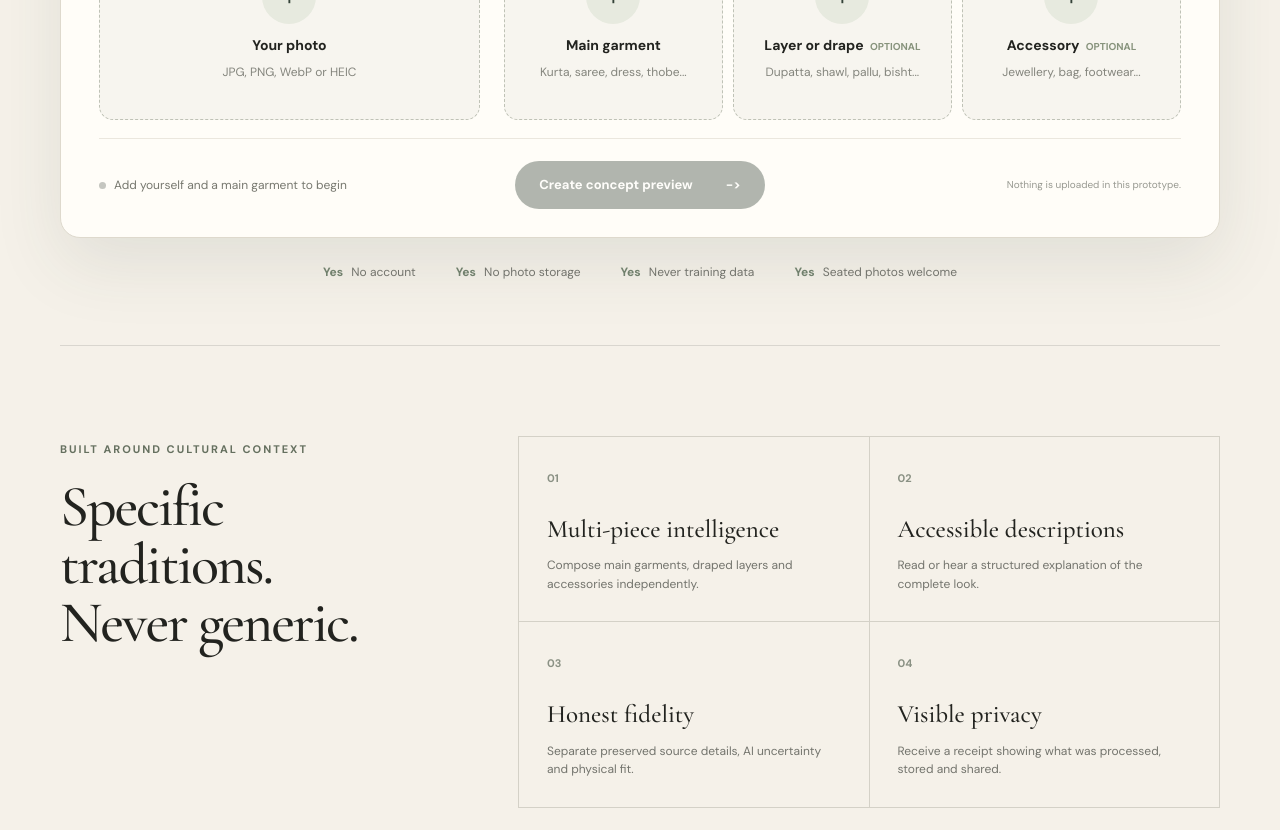
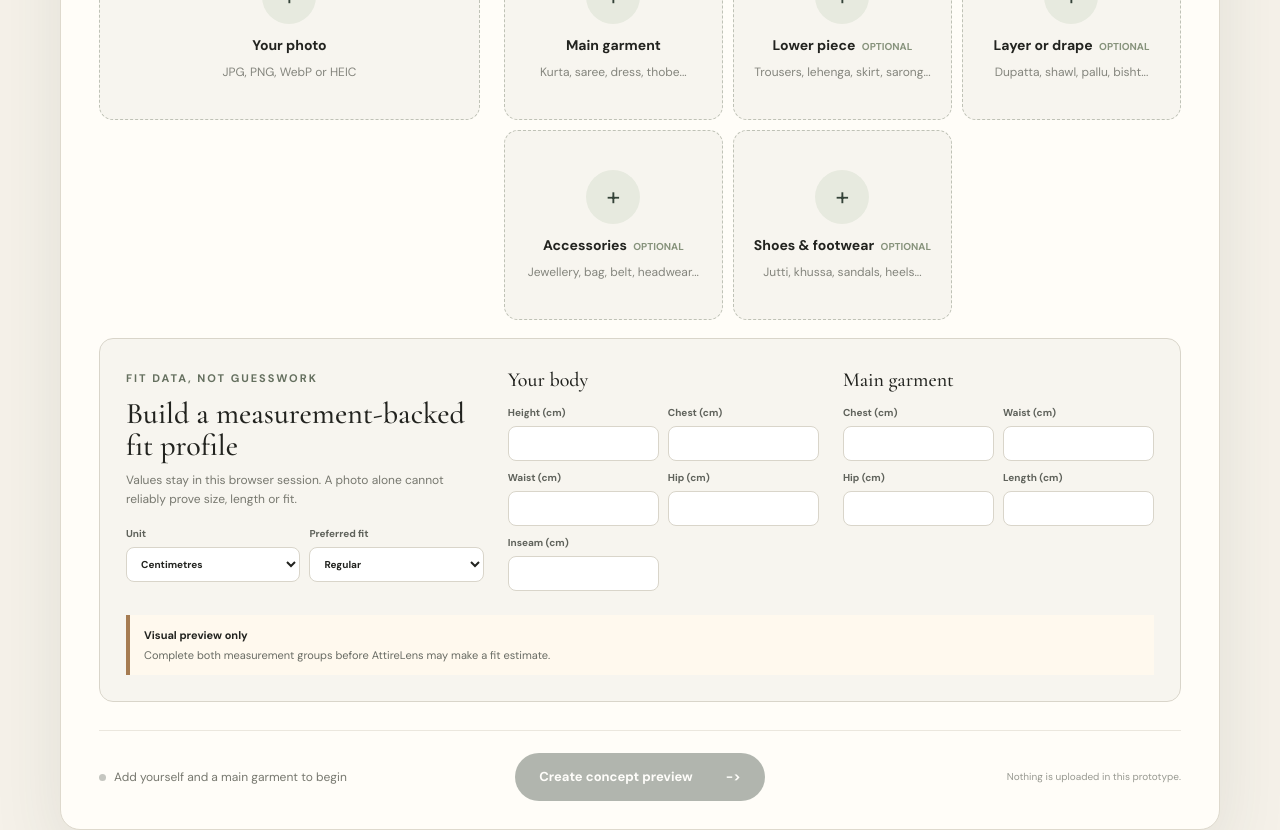
Before and after one commit to hanshal18hub-sketch/AttireLens, a Next.js app: page / in a window 1280 px wide. Shown: the part 840-1670 px from the top of the page. Built offline with nearby package versions, Linux system fonts and the light colour scheme.

Commit message:
Add measurement-backed mix and match studio

```diff
--- a/app/globals.css
+++ b/app/globals.css
@@ -66,6 +66,17 @@ h1 em { color:#71806d; font-weight:500; }
 .choice.active { background:var(--deep); color:white; border-color:var(--deep); }
 .composition-grid { display:grid; grid-template-columns:.72fr 1.28fr; gap:24px; padding:30px 38px 18px; }
 .piece-grid { display:grid; grid-template-columns:repeat(3,1fr); gap:10px; }
+.fit-studio { margin:0 38px 28px; padding:26px; border:1px solid var(--line); border-radius:14px; background:#f7f5ef; display:grid; grid-template-columns:1.15fr 1fr 1fr; gap:24px; }
+.fit-intro h2 { font-family:var(--font-display),serif; font-size:30px; line-height:1.05; margin:9px 0 10px; }
+.fit-intro p { color:var(--muted); font-size:12px; line-height:1.55; margin:0 0 18px; }
+.fit-options { display:grid; grid-template-columns:1fr 1fr; gap:9px; }
+.fit-options label, .measurement-grid label { display:flex; flex-direction:column; gap:6px; color:#5f625b; font-size:10px; font-weight:700; }
+.fit-options select, .measurement-grid input { width:100%; border:1px solid var(--line); border-radius:8px; background:white; color:var(--ink); padding:9px 10px; }
+.measurement-group h3 { font-family:var(--font-display),serif; font-size:20px; margin:0 0 10px; }
+.measurement-grid { display:grid; grid-template-columns:1fr 1fr; gap:9px; }
+.fit-readiness { grid-column:1/-1; border-left:4px solid #a67c52; background:#fff9ee; padding:12px 14px; display:flex; flex-direction:column; gap:3px; font-size:11px; color:#686b63; }
+.fit-readiness.complete { border-left-color:#668064; background:#edf3eb; }
+.fit-readiness b { color:var(--ink); }
 .action-panel.wide { margin:0 38px 28px; }
 .trust-row { display:flex; justify-content:center; gap:40px; margin:25px 0 0; color:#72736c; font-size:12px; }
 .trust-row b { color:#71806d; margin-right:5px; }
@@ -88,13 +99,17 @@ h1 em { color:#71806d; font-weight:500; }
 .check-list span { text-align:right; color:#777b73; }.check-list .good { color:#426044; font-weight:700; }
 .delete-button { border:1px solid #a56b62; background:#fff9f7; color:#7b3f37; border-radius:99px; padding:10px 15px; cursor:pointer; font-size:11px; font-weight:700; }
 .concept-canvas { min-height:400px; position:relative; overflow:hidden; background:#dedbd3; border-radius:14px; }
-.person-image { width:100%; height:100%; position:absolute; object-fit:cover; }
+.person-image { width:100%; height:100%; position:absolute; object-fit:cover; transition:transform .25s ease; }
 .garment-inset { width:130px; position:absolute; right:14px; top:14px; padding:6px; border-radius:9px; background:rgba(255,255,255,.9); box-shadow:0 8px 30px rgba(0,0,0,.18); }
 .garment-inset img { width:100%; aspect-ratio:1/1.2; object-fit:cover; border-radius:5px; }
 .piece-stack { position:absolute; right:14px; top:14px; display:flex; flex-direction:column; gap:7px; }
 .piece-stack img { width:92px; height:100px; object-fit:cover; border:5px solid rgba(255,255,255,.92); border-radius:8px; box-shadow:0 6px 20px rgba(0,0,0,.16); }
 .garment-inset span, .concept-label { display:block; font-size:9px; text-transform:uppercase; letter-spacing:.1em; text-align:center; padding:5px 0 1px; }
 .concept-label { position:absolute; left:14px; bottom:14px; color:white; background:rgba(30,35,30,.7); border-radius:99px; padding:7px 10px; }
+.rotation-controls { position:absolute; right:14px; bottom:14px; display:flex; align-items:center; gap:7px; padding:5px; border-radius:99px; background:rgba(255,253,248,.94); box-shadow:0 5px 20px rgba(0,0,0,.16); }
+.rotation-controls button { width:34px; height:34px; border:1px solid var(--line); border-radius:50%; background:white; color:var(--deep); cursor:pointer; font-size:20px; line-height:1; }
+.rotation-controls span { min-width:32px; text-align:center; color:var(--ink); font-size:10px; font-weight:800; }
+.rotation-note { grid-column:2; margin:-34px 0 0 !important; font-size:10px !important; color:#73766e !important; }
 .how { padding:90px 0; border-top:1px solid rgba(34,35,31,.13); display:grid; grid-template-columns:.7fr 1.3fr; gap:80px; }
 .how h2 { font-size:58px; margin-top:18px; }
 .feature-grid { display:grid; grid-template-columns:1fr 1fr; gap:1px; background:#d4d1c7; border:1px solid #d4d1c7; }
@@ -105,7 +120,7 @@ footer { min-height:130px; display:flex; align-items:center; justify-content:spa
 .privacy-modal { position:relative; width:min(600px,100%); max-height:90vh; overflow:auto; background:var(--paper); border-radius:18px; padding:42px; box-shadow:0 25px 80px rgba(0,0,0,.25); }
 .privacy-modal h2 { font-size:48px; }.privacy-modal p, .privacy-modal li { color:#696b64; line-height:1.6; font-size:13px; }.privacy-modal ul { padding-left:18px; margin:22px 0 28px; }.privacy-modal li { margin-bottom:10px; }.modal-close { position:absolute; right:18px; top:14px; border:0; background:none; font-size:26px; cursor:pointer; color:#777; }
 @media (max-width:760px) {
-  .shell { width:min(100% - 24px, 1160px); }.nav { height:70px; }.nav-links { display:none; }.private-badge { font-size:10px; } .hero { padding-top:50px; } h1 { font-size:57px; }.hero-copy { font-size:14px; }.mode-tabs button { min-width:0; width:50%; padding-inline:10px; font-size:12px; }.context-row,.composition-grid { grid-template-columns:1fr; padding-inline:18px; }.piece-grid { grid-template-columns:1fr; }.action-panel.wide { margin-inline:18px; grid-template-columns:1fr; gap:14px; text-align:center; }.action-panel small { justify-self:center; }.status { order:-1; }.result { grid-template-columns:1fr; padding:25px 18px; }.concept-canvas { min-height:410px; order:-1; }.audit-grid { grid-template-columns:1fr; }.trust-row { flex-wrap:wrap; gap:10px 20px; }.how { grid-template-columns:1fr; gap:30px; padding:65px 0; }.how h2 { font-size:48px; }.feature-grid { grid-template-columns:1fr; } footer { padding:30px 0; flex-direction:column; gap:15px; text-align:center; }.privacy-modal { padding:38px 24px 28px; }.privacy-modal h2 { font-size:40px; }
+  .shell { width:min(100% - 24px, 1160px); }.nav { height:70px; }.nav-links { display:none; }.private-badge { font-size:10px; } .hero { padding-top:50px; } h1 { font-size:57px; }.hero-copy { font-size:14px; }.mode-tabs button { min-width:0; width:50%; padding-inline:10px; font-size:12px; }.context-row,.composition-grid { grid-template-columns:1fr; padding-inline:18px; }.piece-grid { grid-template-columns:1fr; }.fit-studio { margin-inline:18px; padding:20px; grid-template-columns:1fr; }.fit-readiness { grid-column:auto; }.action-panel.wide { margin-inline:18px; grid-template-columns:1fr; gap:14px; text-align:center; }.action-panel small { justify-self:center; }.status { order:-1; }.result { grid-template-columns:1fr; padding:25px 18px; }.concept-canvas { min-height:410px; order:-1; }.rotation-note { grid-column:1; margin:0 !important; }.audit-grid { grid-template-columns:1fr; }.trust-row { flex-wrap:wrap; gap:10px 20px; }.how { grid-template-columns:1fr; gap:30px; padding:65px 0; }.how h2 { font-size:48px; }.feature-grid { grid-template-columns:1fr; } footer { padding:30px 0; flex-direction:column; gap:15px; text-align:center; }.privacy-modal { padding:38px 24px 28px; }.privacy-modal h2 { font-size:40px; }
 }
 @media (prefers-reduced-motion: reduce) { *,*::before,*::after { animation-duration:.01ms !important; animation-iteration-count:1 !important; scroll-behavior:auto !important; transition-duration:.01ms !important; } }
 @media (forced-colors: active) { .choice.active,.primary-button,.step-label b { border:2px solid ButtonText; } }
--- a/app/page.tsx
+++ b/app/page.tsx
@@ -4,6 +4,11 @@ import { ChangeEvent, useEffect, useMemo, useState } from "react";
 
 type Preview = { url: string; name: string } | null;
 type Stage = "idle" | "ready" | "preview";
+type Measurements = { height: string; chest: string; waist: string; hip: string; inseam: string };
+type GarmentMeasurements = { chest: string; waist: string; hip: string; length: string };
+
+const emptyBody: Measurements = { height: "", chest: "", waist: "", hip: "", inseam: "" };
+const emptyGarment: GarmentMeasurements = { chest: "", waist: "", hip: "", length: "" };
 
 const regions = [
   "South Asia",
@@ -72,8 +77,15 @@ export default function Home() {
   const [mode, setMode] = useState<"online" | "store">("online");
   const [personFile, setPersonFile] = useState<File | null>(null);
   const [mainFile, setMainFile] = useState<File | null>(null);
+  const [bottomFile, setBottomFile] = useState<File | null>(null);
   const [layerFile, setLayerFile] = useState<File | null>(null);
   const [accessoryFile, setAccessoryFile] = useState<File | null>(null);
+  const [footwearFile, setFootwearFile] = useState<File | null>(null);
+  const [body, setBody] = useState<Measurements>(emptyBody);
+  const [garment, setGarment] = useState<GarmentMeasurements>(emptyGarment);
+  const [unit, setUnit] = useState<"cm" | "in">("cm");
+  const [preferredFit, setPreferredFit] = useState("Regular");
+  const [rotation, setRotation] = useState(0);
   const [region, setRegion] = useState(regions[0]);
   const [drape, setDrape] = useState(drapeChoices[0]);
   const [stage, setStage] = useState<Stage>("idle");
@@ -82,9 +94,14 @@ export default function Home() {
 
   const person = usePreview(personFile);
   const main = usePreview(mainFile);
+  const bottom = usePreview(bottomFile);
   const layer = usePreview(layerFile);
   const accessory = usePreview(accessoryFile);
+  const footwear = usePreview(footwearFile);
   const canPreview = Boolean(person && main);
+  const bodyFieldsComplete = Object.values(body).every(Boolean);
+  const garmentFieldsComplete = Object.values(garment).every(Boolean);
+  const fitDataComplete = bodyFieldsComplete && garmentFieldsComplete;
 
   useEffect(() => setStage(canPreview ? "ready" : "idle"), [canPreview]);
   useEffect(() => {
@@ -95,14 +112,30 @@ export default function Home() {
   }, [privacyOpen]);
 
   const description = useMemo(() => {
-    const pieces = [main && "main garment", layer && "draped or outer layer", accessory && "accessory"].filter(Boolean).join(", ");
-    return `A concept look in the ${region} context using ${pieces || "a main garment"}. Draping preference: ${drape}. The prototype preserves your uploaded source images locally but does not yet infer colour, embroidery, fabric behaviour or physical fit.`;
-  }, [region, drape, main, layer, accessory]);
+    const pieces = [main && "main garment", bottom && "lower piece", layer && "draped or outer layer", accessory && "accessory", footwear && "footwear"].filter(Boolean).join(", ");
+    const fitNote = fitDataComplete
+      ? `Body and garment measurements are present in ${unit} for a future ${preferredFit.toLowerCase()}-fit comparison; fabric stretch and construction still require verification.`
+      : "Physical fit is not estimated because body and garment measurements are incomplete.";
+    return `A concept look in the ${region} context using ${pieces || "a main garment"}. Draping preference: ${drape}. ${fitNote}`;
+  }, [region, drape, main, bottom, layer, accessory, footwear, fitDataComplete, unit, preferredFit]);
 
   function clearSession() {
     speechSynthesis?.cancel();
-    setPersonFile(null); setMainFile(null); setLayerFile(null); setAccessoryFile(null);
+    setPersonFile(null); setMainFile(null); setBottomFile(null); setLayerFile(null); setAccessoryFile(null); setFootwearFile(null);
+    setBody(emptyBody); setGarment(emptyGarment); setRotation(0);
     setStage("idle"); setShareMessage("");
+  }
+
+  function updateBody(field: keyof Measurements, value: string) {
+    setBody((current) => ({ ...current, [field]: value }));
+  }
+
+  function updateGarment(field: keyof GarmentMeasurements, value: string) {
+    setGarment((current) => ({ ...current, [field]: value }));
+  }
+
+  function rotateBy(degrees: number) {
+    setRotation((current) => (current + degrees + 360) % 360);
   }
 
   function speakDescription() {
@@ -149,14 +182,44 @@ export default function Home() {
               <UploadCard id="person-photo" title="Your photo" hint="JPG, PNG, WebP or HEIC" file={person} onChange={setPersonFile} />
             </section>
             <section className="pieces-panel" aria-labelledby="pieces-title">
-              <div className="step-label"><b>2</b><span><strong id="pieces-title">Build the complete look</strong>Add each piece separately for better control.</span></div>
+              <div className="step-label"><b>2</b><span><strong id="pieces-title">Free mix-and-match space</strong>Add, remove and replace each category independently.</span></div>
               <div className="piece-grid">
                 <UploadCard id="main-garment" title={mode === "online" ? "Main garment" : "Photograph main piece"} hint="Kurta, saree, dress, thobe..." file={main} onChange={setMainFile} />
+                <UploadCard id="lower-piece" title="Lower piece" hint="Trousers, lehenga, skirt, sarong..." file={bottom} onChange={setBottomFile} optional />
                 <UploadCard id="outer-layer" title="Layer or drape" hint="Dupatta, shawl, pallu, bisht..." file={layer} onChange={setLayerFile} optional />
-                <UploadCard id="accessory" title="Accessory" hint="Jewellery, bag, footwear..." file={accessory} onChange={setAccessoryFile} optional />
+                <UploadCard id="accessory" title="Accessories" hint="Jewellery, bag, belt, headwear..." file={accessory} onChange={setAccessoryFile} optional />
+                <UploadCard id="footwear" title="Shoes & footwear" hint="Jutti, khussa, sandals, heels..." file={footwear} onChange={setFootwearFile} optional />
               </div>
             </section>
           </div>
+
+          <section className="fit-studio" aria-labelledby="fit-studio-title">
+            <div className="fit-intro">
+              <span className="section-kicker">FIT DATA, NOT GUESSWORK</span>
+              <h2 id="fit-studio-title">Build a measurement-backed fit profile</h2>
+              <p>Values stay in this browser session. A photo alone cannot reliably prove size, length or fit.</p>
+              <div className="fit-options">
+                <label>Unit<select value={unit} onChange={(event) => setUnit(event.target.value as "cm" | "in")}><option value="cm">Centimetres</option><option value="in">Inches</option></select></label>
+                <label>Preferred fit<select value={preferredFit} onChange={(event) => setPreferredFit(event.target.value)}><option>Close</option><option>Regular</option><option>Relaxed</option></select></label>
+              </div>
+            </div>
+            <div className="measurement-group">
+              <h3>Your body</h3>
+              <div className="measurement-grid">
+                {(Object.keys(body) as (keyof Measurements)[]).map((field) => <label key={field}><span>{field === "inseam" ? "Inseam" : field[0].toUpperCase() + field.slice(1)} ({unit})</span><input inputMode="decimal" type="number" min="0" step="0.1" value={body[field]} onChange={(event) => updateBody(field, event.target.value)} /></label>)}
+              </div>
+            </div>
+            <div className="measurement-group">
+              <h3>Main garment</h3>
+              <div className="measurement-grid">
+                {(Object.keys(garment) as (keyof GarmentMeasurements)[]).map((field) => <label key={field}><span>{field[0].toUpperCase() + field.slice(1)} ({unit})</span><input inputMode="decimal" type="number" min="0" step="0.1" value={garment[field]} onChange={(event) => updateGarment(field, event.target.value)} /></label>)}
+              </div>
+            </div>
+            <div className={`fit-readiness ${fitDataComplete ? "complete" : ""}`} role="status" aria-live="polite">
+              <b>{fitDataComplete ? "Measurement set complete" : "Visual preview only"}</b>
+              <span>{fitDataComplete ? "Ready for a future structured fit comparison - fabric stretch and construction data are still needed." : "Complete both measurement groups before AttireLens may make a fit estimate."}</span>
+            </div>
+          </section>
 
           <div className="action-panel wide">
             <div className="status" role="status" aria-live="polite"><i className={canPreview ? "ready" : ""} />{canPreview ? "Ready for a local concept preview" : "Add yourself and a main garment to begin"}</div>
@@ -177,18 +240,24 @@ export default function Home() {
                 <p className="sr-status" aria-live="polite">{shareMessage}</p>
 
                 <div className="audit-grid">
-                  <section><h3>Detail fidelity</h3><ul className="check-list"><li><b>Source images</b><span className="good">Preserved locally</span></li><li><b>Embroidery and borders</b><span>AI check pending</span></li><li><b>Layer placement</b><span>AI check pending</span></li><li><b>Physical fit</b><span>Measurements required</span></li></ul></section>
+                  <section><h3>Detail fidelity</h3><ul className="check-list"><li><b>Source images</b><span className="good">Preserved locally</span></li><li><b>Embroidery and borders</b><span>AI check pending</span></li><li><b>Body dimensions</b><span className={bodyFieldsComplete ? "good" : ""}>{bodyFieldsComplete ? "Provided locally" : "Incomplete"}</span></li><li><b>Garment dimensions</b><span className={garmentFieldsComplete ? "good" : ""}>{garmentFieldsComplete ? "Provided locally" : "Incomplete"}</span></li><li><b>Physical fit</b><span>{fitDataComplete ? "Structured engine pending" : "Not estimated"}</span></li></ul></section>
                   <section><h3>Privacy receipt</h3><ul className="check-list"><li><b>Processed</b><span>On this device</span></li><li><b>Cloud provider</b><span>None</span></li><li><b>Stored</b><span>Browser memory only</span></li><li><b>Training use</b><span className="good">Never</span></li></ul></section>
                 </div>
                 <button className="delete-button" onClick={clearSession}>Delete this session now</button>
               </div>
               <div className="concept-canvas">
-                <img className="person-image" src={person.url} alt="Your uploaded base photograph" />
+                <img className="person-image" style={{ transform: `rotate(${rotation}deg)` }} src={person.url} alt={`Your uploaded base photograph, rotated ${rotation} degrees`} />
                 <div className="piece-stack" aria-label="Selected outfit pieces">
-                  {[main, layer, accessory].filter(Boolean).map((piece, index) => piece && <img key={piece.url} src={piece.url} alt={`Selected piece ${index + 1}: ${piece.name}`} />)}
+                  {[main, bottom, layer, accessory, footwear].filter(Boolean).map((piece, index) => piece && <img key={piece.url} src={piece.url} alt={`Selected piece ${index + 1}: ${piece.name}`} />)}
                 </div>
                 <span className="concept-label">Concept composition - not an AI try-on yet</span>
+                <div className="rotation-controls" aria-label="Rotate preview image">
+                  <button type="button" onClick={() => rotateBy(-90)} aria-label="Rotate preview counterclockwise 90 degrees">↶</button>
+                  <span>{rotation}°</span>
+                  <button type="button" onClick={() => rotateBy(90)} aria-label="Rotate preview clockwise 90 degrees">↷</button>
+                </div>
               </div>
+              <p className="rotation-note">These controls rotate the 2D photo through a complete circle. A true view around the body requires front, side and back capture plus multi-angle garment data.</p>
             </section>
           )}
         </div>
@@ -199,9 +268,9 @@ export default function Home() {
       <section className="how shell" id="how">
         <div><span className="section-kicker">BUILT AROUND CULTURAL CONTEXT</span><h2>Specific traditions.<br />Never generic.</h2></div>
         <div className="feature-grid">
-          <article><b>01</b><h3>Multi-piece intelligence</h3><p>Compose main garments, draped layers and accessories independently.</p></article>
+          <article><b>01</b><h3>Free mix and match</h3><p>Compose upper and lower garments, draped layers, accessories and footwear independently.</p></article>
           <article><b>02</b><h3>Accessible descriptions</h3><p>Read or hear a structured explanation of the complete look.</p></article>
-          <article><b>03</b><h3>Honest fidelity</h3><p>Separate preserved source details, AI uncertainty and physical fit.</p></article>
+          <article><b>03</b><h3>Measurement-backed fit</h3><p>Gate fit estimates behind body and garment dimensions instead of inventing an idealised model.</p></article>
           <article><b>04</b><h3>Visible privacy</h3><p>Receive a receipt showing what was processed, stored and shared.</p></article>
         </div>
       </section>
```
